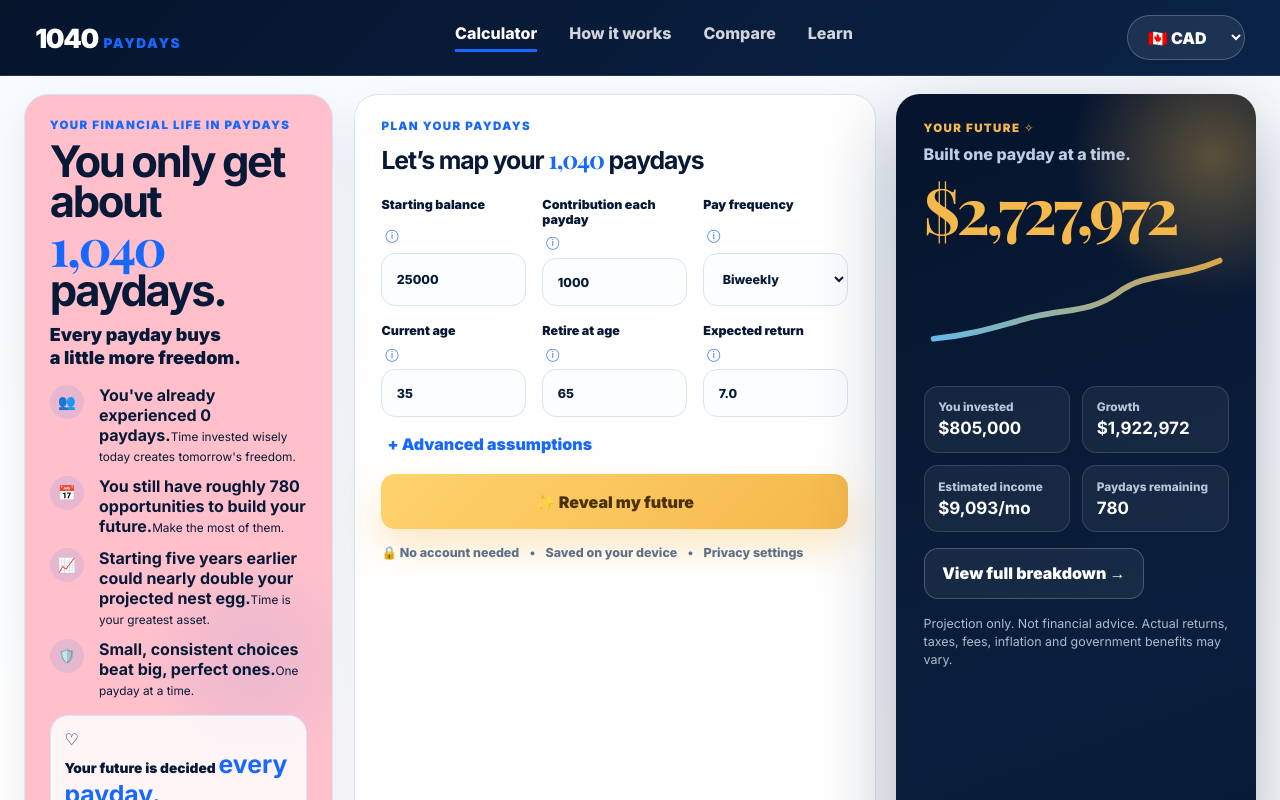
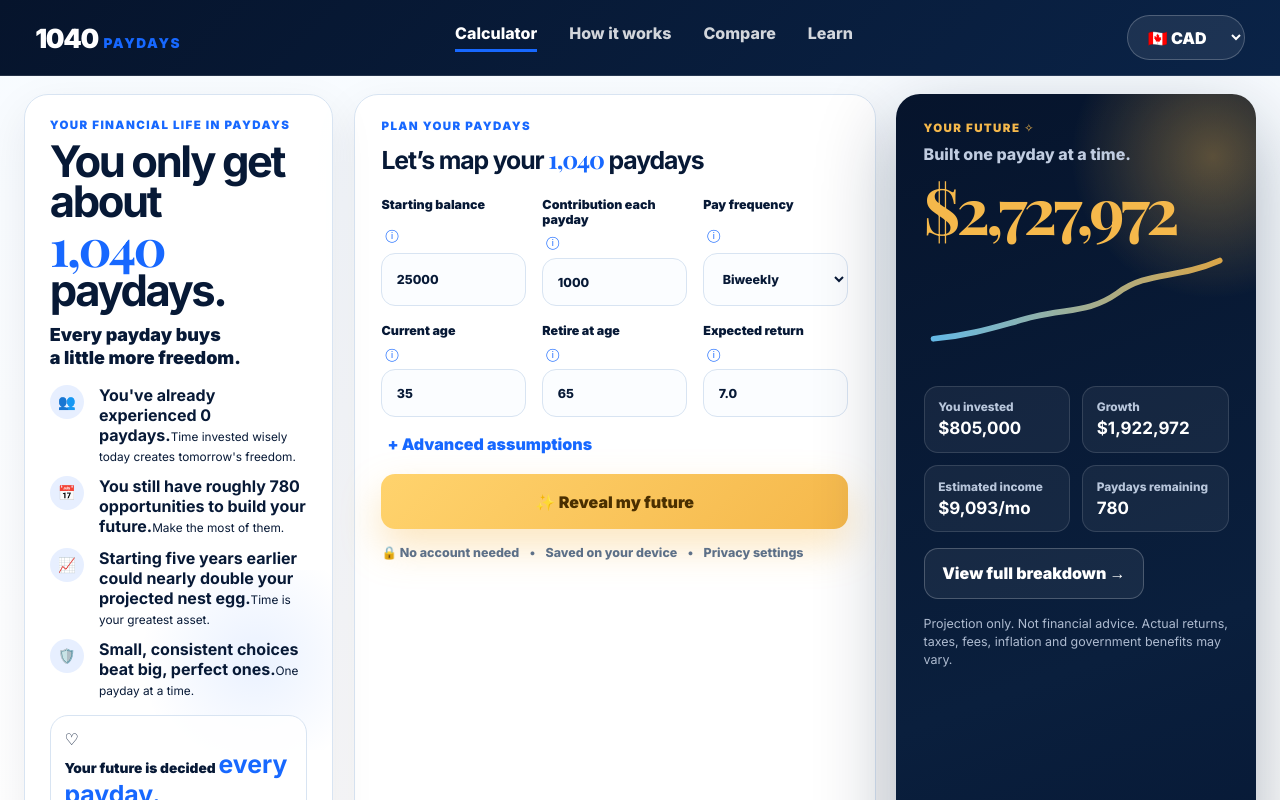
Before and after one commit to calgal7-del/1040-paydays, a React (Vite) app: page / in a window 1280 px wide. Shown: the top 800 px of the page. Built offline with nearby package versions, Linux system fonts and the light colour scheme.

Commit message:
Update App.css

```diff
--- a/src/App.css
+++ b/src/App.css
@@ -1191,6 +1191,3 @@ select:focus {
 .projectionCard {
   min-height: 0;
 }
-.hero {
-  background: pink !important;
-}
```
